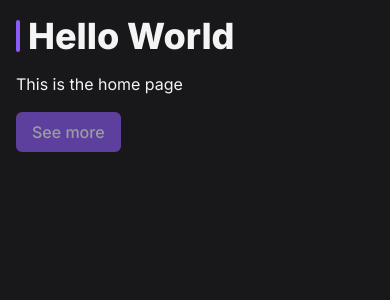
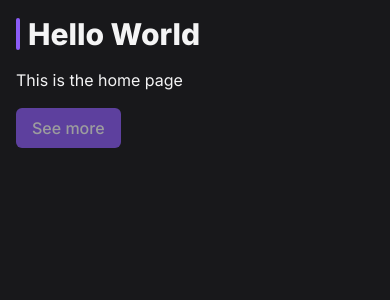
Before and after one commit to PabloXT14/ignite-tailwind, a Next.js app: page / in a window 390 px wide. Shown: the top 300 px of the page. Built offline with nearby package versions, Linux system fonts and the light colour scheme.

Commit message:
feat: responsivity and breakpoints

```diff
--- a/src/app/page.tsx
+++ b/src/app/page.tsx
@@ -1,7 +1,7 @@
 export default function Home() {
   return (
     <main className="min-h-screen w-full  bg-zinc-900 p-4 text-zinc-100 ">
-      <h1 className="flex items-center gap-2 text-4xl font-extrabold before:h-8 before:w-1 before:rounded-full before:bg-violet-500">
+      <h1 className="flex items-center gap-2 text-3xl font-extrabold before:h-8 before:w-1 before:rounded-full before:bg-violet-500 sm:text-4xl lg:text-5xl">
         Hello World
       </h1>
 
```
